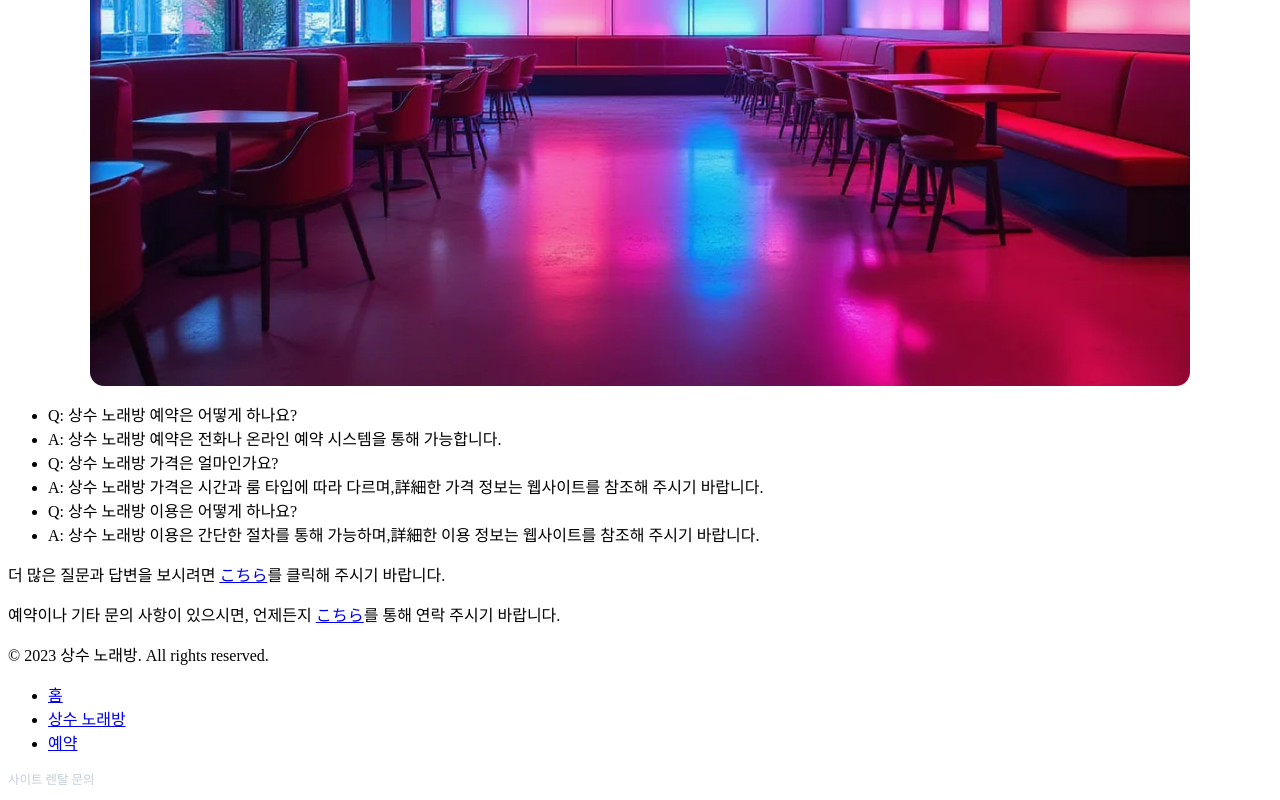
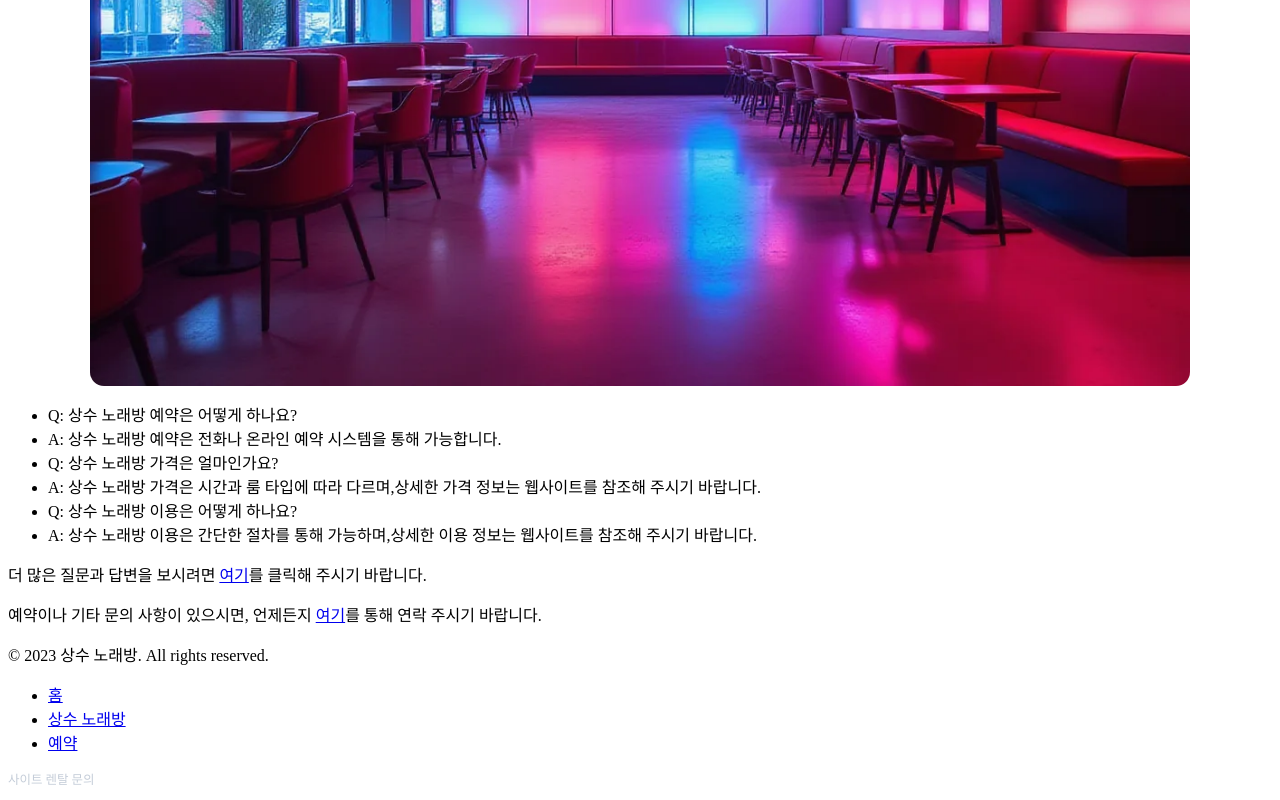
Before and after one commit to lilliyahadjiosmanova-prog/bp-rent-karaoke-sangsu-pro, a plain HTML site: page faq.html in a window 1280 px wide. Shown: the part 538-1338 px from the top of the page. Drawn offline with Linux system fonts and the light colour scheme.

Commit message:
fix: 프롬프트 유출·한자 조각·반복 파손 제거 (3 files)

```diff
--- a/faq.html
+++ b/faq.html
@@ -29,12 +29,12 @@
                 <li>Q: 상수 노래방 예약은 어떻게 하나요?</li>
                 <li>A: 상수 노래방 예약은 전화나 온라인 예약 시스템을 통해 가능합니다.</li>
                 <li>Q: 상수 노래방 가격은 얼마인가요?</li>
-                <li>A: 상수 노래방 가격은 시간과 룸 타입에 따라 다르며,詳細한 가격 정보는 웹사이트를 참조해 주시기 바랍니다.</li>
+                <li>A: 상수 노래방 가격은 시간과 룸 타입에 따라 다르며,상세한 가격 정보는 웹사이트를 참조해 주시기 바랍니다.</li>
                 <li>Q: 상수 노래방 이용은 어떻게 하나요?</li>
-                <li>A: 상수 노래방 이용은 간단한 절차를 통해 가능하며,詳細한 이용 정보는 웹사이트를 참조해 주시기 바랍니다.</li>
+                <li>A: 상수 노래방 이용은 간단한 절차를 통해 가능하며,상세한 이용 정보는 웹사이트를 참조해 주시기 바랍니다.</li>
             </ul>
-            <p>더 많은 질문과 답변을 보시려면 <a href="#">こちら</a>를 클릭해 주시기 바랍니다.</p>
-            <p>예약이나 기타 문의 사항이 있으시면, 언제든지 <a href="#">こちら</a>를 통해 연락 주시기 바랍니다.</p>
+            <p>더 많은 질문과 답변을 보시려면 <a href="#">여기</a>를 클릭해 주시기 바랍니다.</p>
+            <p>예약이나 기타 문의 사항이 있으시면, 언제든지 <a href="#">여기</a>를 통해 연락 주시기 바랍니다.</p>
         </section>
     </main>
     <footer class="r-foot-vsqv">
```
Also changed, not shown: about.html (+1 -1 lines), services.html (+1 -1 lines).
